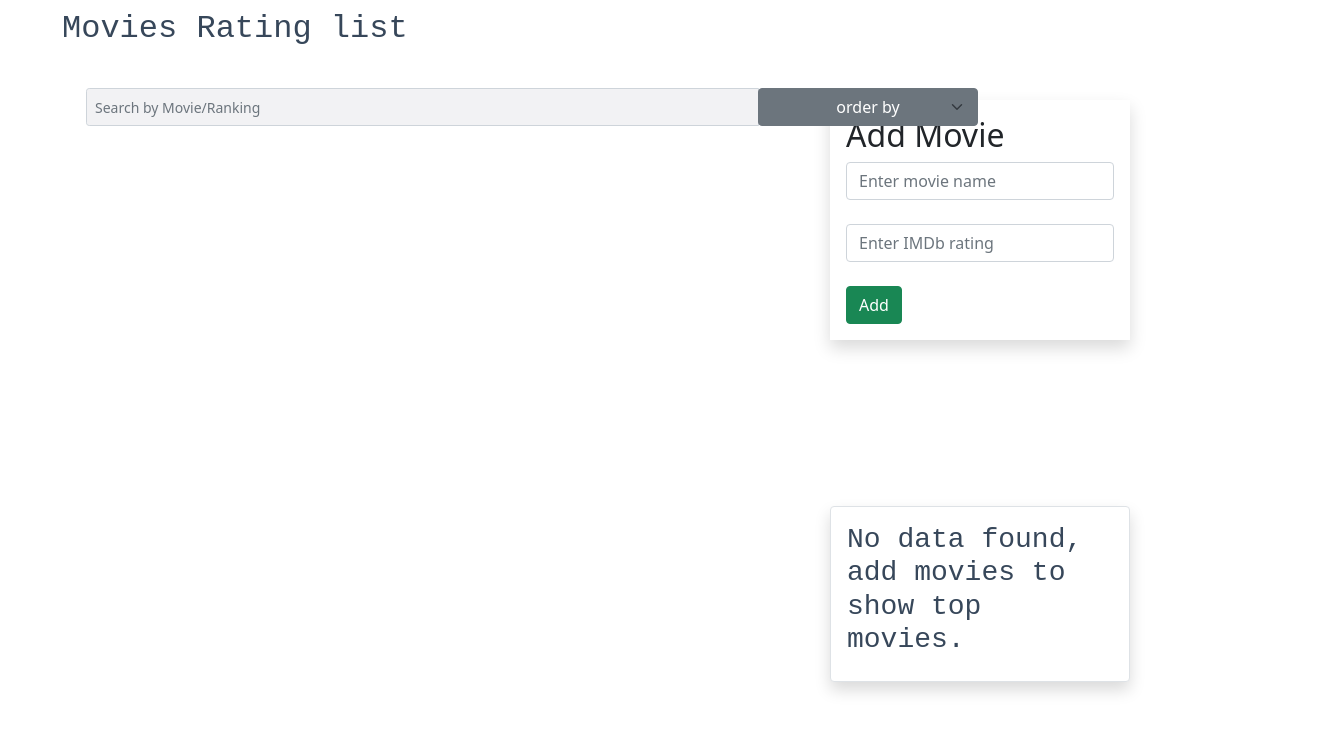
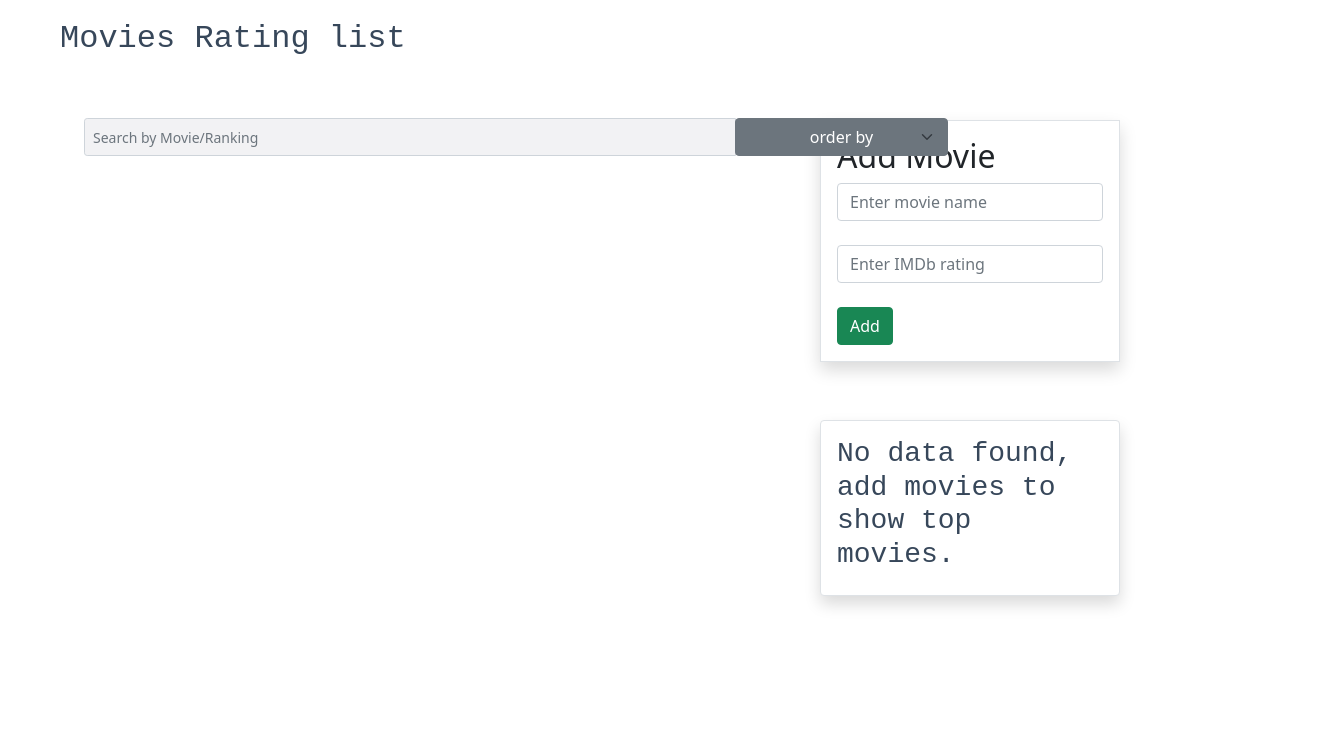
Before and after one commit to fahadbq/Movies-Application, a React (Create React App) app: page / in a window 1280 px wide. Shown: the top 732 px of the page, 1340 px wide, since content can reach past the window. Built offline with nearby package versions, Linux system fonts and the light colour scheme.

Commit message:
changed positioning

```diff
--- a/src/components/moviesComponents/MovieCard.js
+++ b/src/components/moviesComponents/MovieCard.js
@@ -47,7 +47,7 @@ const MovieCard = (props) => {
     }
 
     return (
-        <div className="card-group g-4" style={{width: "14.5rem" }}>
+        <div className="card-group g-4 bg-body rounded" style={{width: "14rem" }}>
             <div className='card'>
             <img src={ findPoster() } className="card-img-top" alt="Movies poster" />
             <div className="card-body" style={{ backgroundColor: "#232F3E" }} >
--- a/src/components/moviesComponents/MoviesContainer.js
+++ b/src/components/moviesComponents/MoviesContainer.js
@@ -9,9 +9,9 @@ const MoviesContainer = (props) =>{
 
     return (
 
-        <div className='container' style={{ position: 'fixed', width: "1000px", left: "50px", top: "10px" }}>
+        <div style={{ position: 'relative', left: "30px", top: "20px" }}>
 
-            <h2 style={{fontFamily:"monospace", color: "#37475A" }} > Movies Rating list </h2> <br />
+            <h2 style={{position: 'relative', left: "30px", fontFamily:"monospace", color: "#37475A" }} > Movies Rating list </h2> <br />
 
             <MovieList />
 
--- a/src/components/moviesComponents/MoviesForm.js
+++ b/src/components/moviesComponents/MoviesForm.js
@@ -34,7 +34,7 @@ const MoviesForm = (props) =>{
     }
 
     return (
-        <div className="shadow p-3 mb-5 bg-body rounded-lg" style={{position: "fixed", right: "150px", top: "100px", width: "300px", backgroundColor: "#232F3E" }} >
+        <div className="border shadow p-3 mb-5 bg-body rounded-lg" style={{position: "absolute", right: "190px", top: "100px", width: "300px", backgroundColor: "#232F3E" }} >
             <h2> Add Movie </h2>
 
             <form onSubmit={handleSubmit} >
--- a/src/components/moviesComponents/MoviesList.js
+++ b/src/components/moviesComponents/MoviesList.js
@@ -15,7 +15,7 @@ const MovieList = (props) =>{
     }, [moviesData])
 
     return (
-        <div className="container row pt-2" >
+        <div className="container row pt-2" style={{ position: 'relative', width: "1000px", left: "30px", top: "20px" }} >
 
             < Search setCloneData={setCloneData} originalData={moviesData} />
 
--- a/src/components/moviesComponents/MoviesStat.js
+++ b/src/components/moviesComponents/MoviesStat.js
@@ -12,7 +12,7 @@ const MoviesStat = (props) =>{
     const top3 = [ ...movies.sort((a, b) =>{ return b.ranking - a.ranking }).slice(0, 3) ] // show only recent 3 id's
 
     return (
-        <div className="border shadow p-3 mb-5 bg-body rounded" style={{ position: "fixed", width: "300px", right: "150px", bottom: "70px"}} >
+        <div className="border shadow p-3 mb-5 bg-body rounded" style={{ position: "absolute", width: "300px", right: "190px", top: "400px"}} >
 
             { movies.length === 0 ?
                 (<h3 style={{fontFamily: "monospace", color: "#37475A" }} > No data found, add movies to show top movies. </h3>
--- a/src/components/moviesComponents/Search.js
+++ b/src/components/moviesComponents/Search.js
@@ -56,7 +56,7 @@ const Search = (props) =>{
     }
 
     return (
-        <div className="row col-12">
+        <div className=" row col-12" style={{ position: 'relative', width: "900px", top: '0px' }} >
             <form className="input-group input-group-sm mb-3" aria-label="Text input with dropdown button" >
 
                 <input type='text'
```
